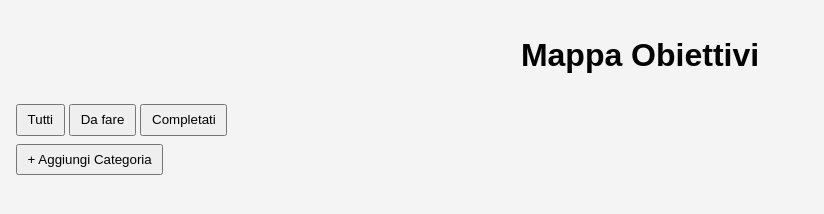
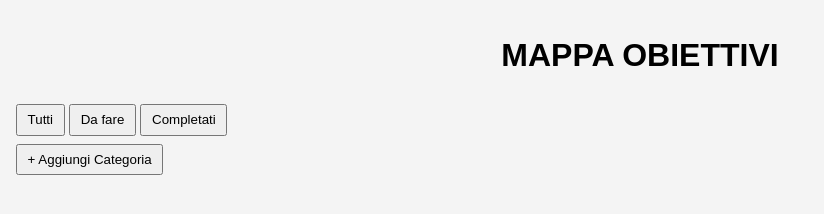
Before and after one commit to Elrais93/mappa-obiettivi, a plain HTML site: page index.html in a window 1280 px wide. Shown: the whole page, without its empty margins (0-824 px from the left). Drawn offline with Linux system fonts and the light colour scheme; no server answers.

Commit message:
Update index.html

```diff
--- a/index.html
+++ b/index.html
@@ -10,7 +10,7 @@
   <link rel="stylesheet" href="style.css" />
 </head>
 <body>
-  <h1>Mappa Obiettivi</h1>
+  <h1>MAPPA OBIETTIVI</h1>
   <div class="filters">
     <button id="filter-all">Tutti</button>
     <button id="filter-todo">Da fare</button>
```
